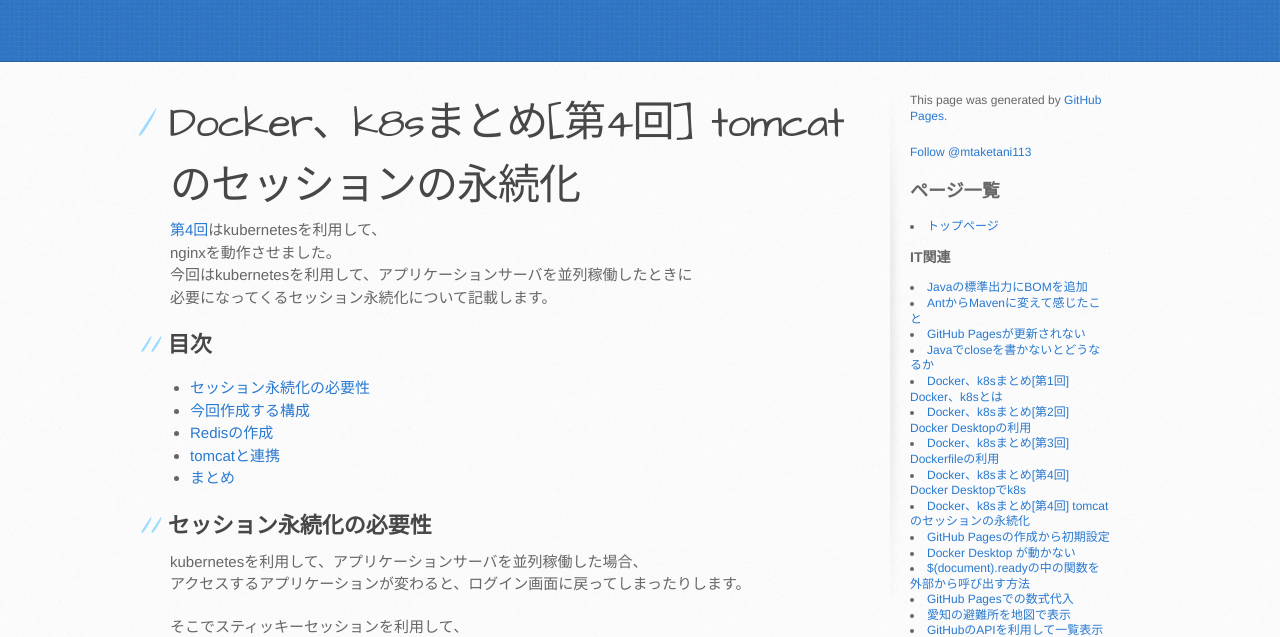
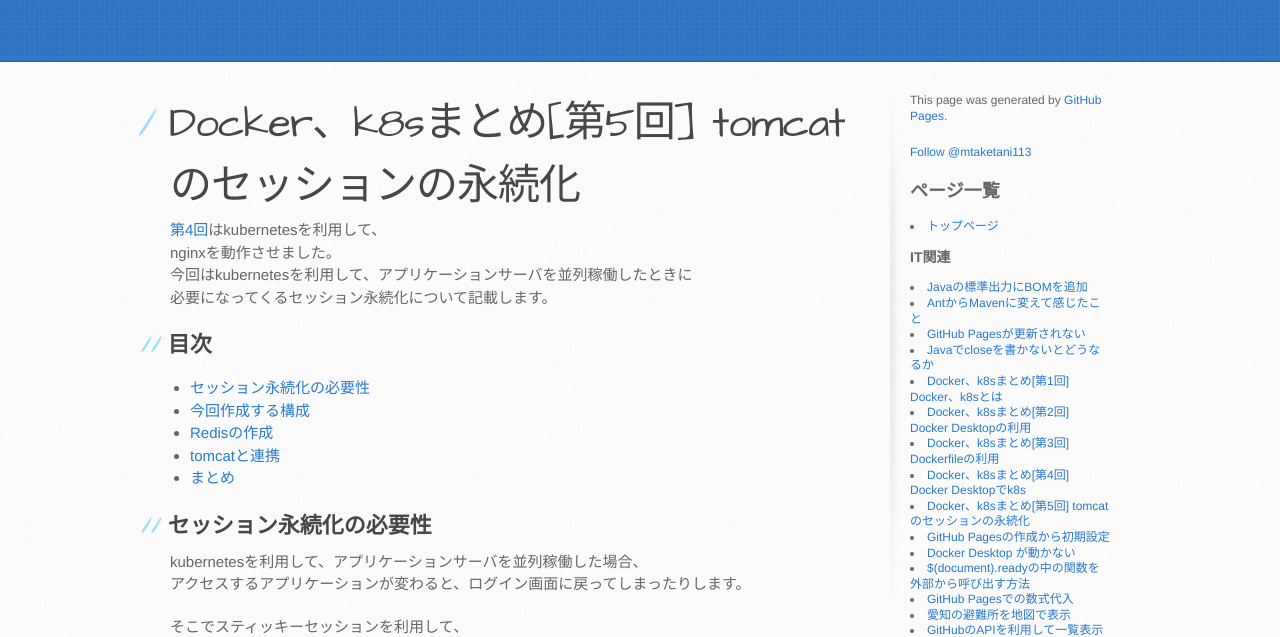
Before and after one commit to mtaketani113/mtaketani113.github.io, a Jekyll site: the page built from it/container/containerPart05.md, in a window 1280 px wide and 900 px high. Shown: the part 249-886 px from the top of the window. Built offline with Jekyll 4.4.1, drawn with Linux system fonts in a browser that asks for light colours; comment, search, counter and statistics services are not loaded; the repository's description, which GitHub fills in, is left out.

Commit message:
タイトル、リンク修正

```diff
--- a/it/container/containerPart05.md
+++ b/it/container/containerPart05.md
@@ -1,11 +1,11 @@
 ---
 layout: default
-title: Docker、k8sまとめ[第4回] tomcatのセッションの永続化
+title: Docker、k8sまとめ[第5回] tomcatのセッションの永続化
 description: Docker、k8sまとめ。第5回はtomcatのセッションの永続化です。
 category: IT
 ---
 
-[第4回](/it/container/containerPart02.html)はkubernetesを利用して、
+[第4回](/it/container/containerPart04.html)はkubernetesを利用して、
 nginxを動作させました。
 今回はkubernetesを利用して、アプリケーションサーバを並列稼働したときに
 必要になってくるセッション永続化について記載します。
```
Also changed, not shown: it/container/containerPart04.md (+1 -1 lines).
